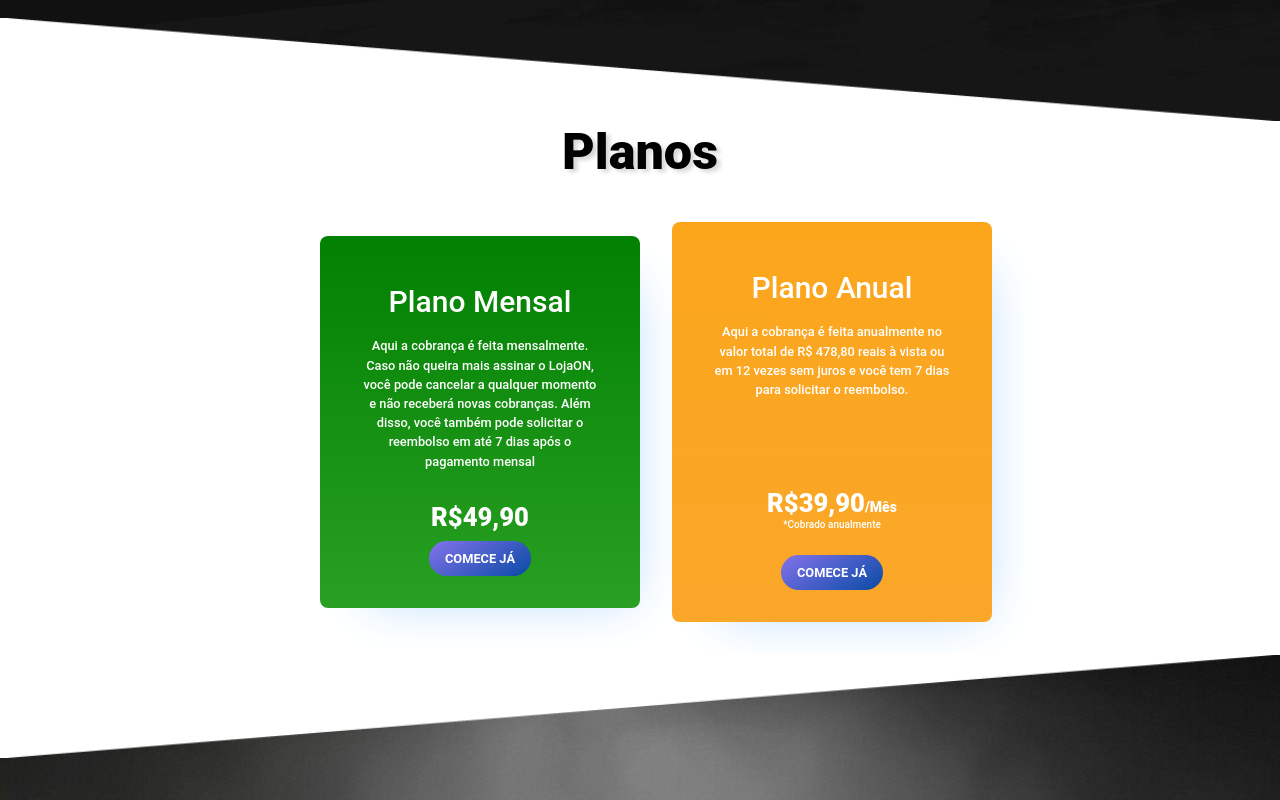
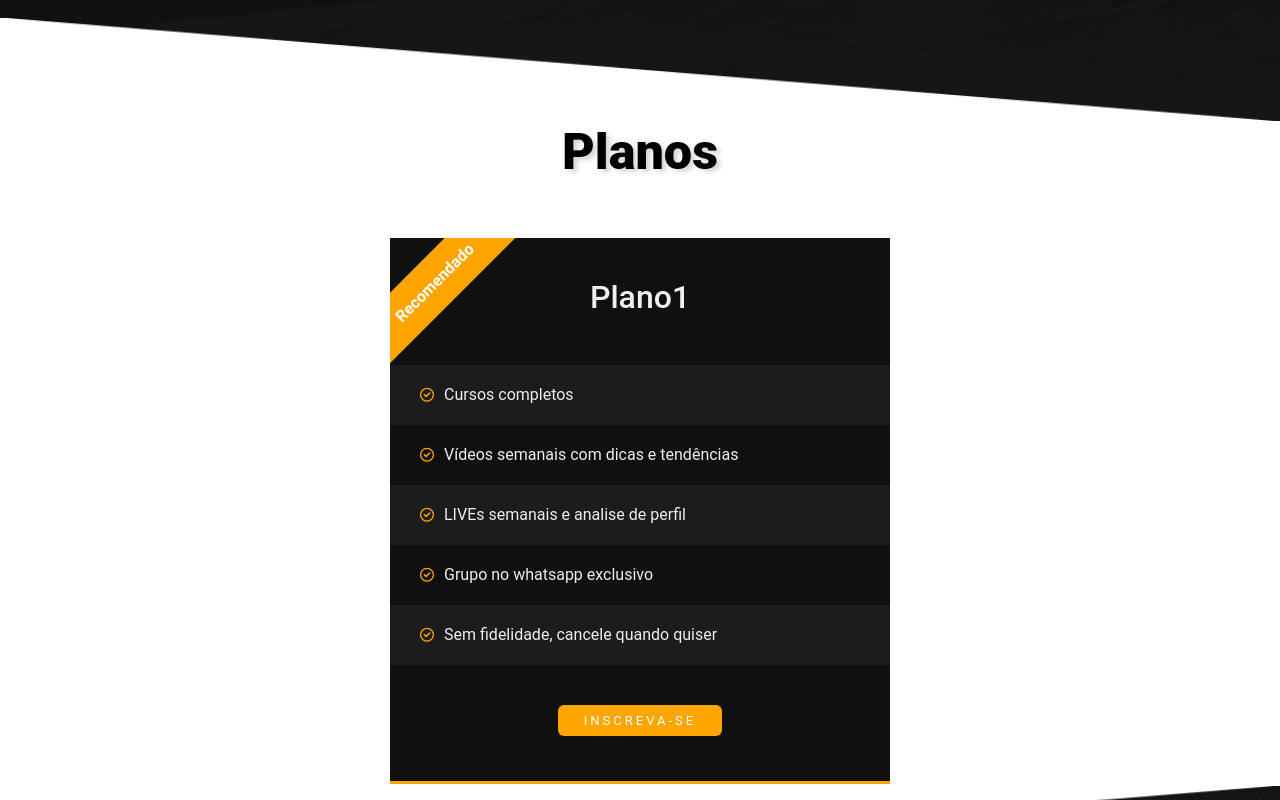
Before and after one commit to Rodrigo-171/acelerator, a plain HTML site: page index.html in a window 1280 px wide. Shown: the part 3100-3900 px from the top of the page. Drawn offline with Linux system fonts and the light colour scheme.

Commit message:
finalizando a parte planos

```diff
--- a/css/custom.css
+++ b/css/custom.css
@@ -226,11 +226,89 @@ html, body{
 .sub-title-mentor span{color: rgb(255, 154, 50);;}
 
 /* Planos */
-.cards {
-    display: flex;
-    align-items: center;
-    padding: 32px;
-    justify-content: center;
+.row>* {
+    padding: 0;
+}
+
+.card-plano {
+    position: relative;
+    max-width: 500px;
+    overflow: hidden;
+}
+
+.ribbon {
+    width: 200px;
+    position: absolute;
+    top: 20px;
+    left: -55px;
+    text-align: center;
+    line-height: 50px;
+    color: #222;
+    font-weight: bold;
+    transform: rotate(-45deg);
+    -webkit-transform: rotate(-45deg);
+    -moz-transform: rotate(-45deg);
+}
+
+.top-plano {
+    background: #101010;
+    color: #eee;
+    padding: 40px;
+    color: #ECF0F1;
+    text-align: center;
+}
+
+.bottom-plano {
+    border-top: 0px;
+    padding-bottom: 5px;
+    color: #eee;
+    background: #101010;
+    text-align: center;
+}
+
+.bottom-plano ul {
+    list-style: none;
+    list-style-type: none;
+    margin: 0px;
+    padding: 0px;
+    text-align: left;
+}
+
+.bottom-plano ul li {
+    line-height: 60px;
+    padding: 0px 30px;
+}
+
+.bottom-plano ul li:nth-child(odd) {
+    background: rgba(255, 255, 255, .05);
+}
+
+.bottom-plano i {
+    margin-right: 10px;
+    font-size: 14px;
+    color: orange;
+}
+
+.bottom-plano > a {
+    margin: 40px;
+    width: auto;
+}
+
+a.btn-custom, input.btn-custom {
+    font-size: 13px;
+    color: #222;
+    letter-spacing: 3px;
+    line-height: normal;
+    text-decoration: none;
+    text-transform: uppercase;
+    padding: 7px 25px 7px 25px;
+    background: orange;
+    display: inline-block;
+}
+
+.ps1-deco{
+    background: orange;
+    height: 4px;
 }
 
 #planos .container h1 {
@@ -241,84 +319,6 @@ html, body{
     text-align: center;
 }
 
-.card-plano {
-    display: flex;
-    flex-direction: column;
-    align-items: center;
-    text-align: center;
-    background-color: #fff;
-    padding: 2rem 2.5rem;
-    border-radius: 8px;
-    max-height: 438px;
-    margin-left: 32px;
-}
-
-.card-plano.mensal {
-    background: linear-gradient(180deg,#018001 0%,#29a023 100%);
-    box-shadow: 20px 20px 50px -30px #afd6ff;
-}
-
-.card-plano.anual {
-    background: linear-gradient(180deg,#fca61c 0%,#faa72a 100%);
-    box-shadow: 20px 20px 50px -30px #afd6ff;
-}
-
-.card-plano h3 {
-    font-size: 30px;
-    margin: 16px 0;
-    font-weight: 500;
-    color: #fff;
-}
-
-.card-plano span {
-    font-weight: 500;
-    max-width: 240px;
-    font-size: 80%;
-    margin-bottom: 16px;
-    min-height: 150px;
-    color: #fff;
-}
-
-.card-plano h2 {
-    font-size: clamp(1rem, 2vw, 3rem);
-    color: #fff;
-    font-weight: 900;
-}
-
-.card-plano button {
-    padding: 0.5rem 1rem;
-    text-transform: uppercase;
-    border-radius: 32px;
-    border: none;
-    cursor: pointer;
-    font-size: 80%;
-    font-weight: 600;
-    color: #fff;
-    border: none !important;
-    box-shadow: none !important;
-}
-
-.card-plano button {
-    background-image: linear-gradient(147deg, #8472ec, #094ba5 );
-}
-
-.card-plano button a{
-    text-decoration: none;
-    color: white;
-}
-
-
-.card-plano h2 b {
-    font-size: 14px;
-    color: #fff;
-}
-
-.card-plano h2 span {
-    font-size: 10px;
-    display: block;
-    min-height: auto;
-    color: #fff;
-}
 
 .spothlight-branco::after {
     transform: scaleY(-1);
--- a/index.html
+++ b/index.html
@@ -106,20 +106,25 @@
 
     <section id="planos" class="spothlight-branco">
         <div class="container">
-            <h1>Planos</h1>
-            <div class="cards">
-                <div class="card-plano mensal">
-                    <h3>Plano Mensal</h3>
-                    <span>Aqui a cobrança é feita mensalmente. Caso não queira mais assinar o LojaON, você pode cancelar a qualquer momento e não receberá novas cobranças. Além disso, você também pode solicitar o reembolso em até 7 dias após o pagamento mensal</span>
-                    <h2>R$49,90</h2>
-                    <button><a href="form.html">Comece já</a></button>
-                </div>
-                <div class="card-plano anual">
-                    <h3>Plano Anual</h3>
-                    <span>Aqui a cobrança é feita anualmente no valor total de R$ 478,80 reais à vista ou em 12 vezes sem juros e você tem 7 dias para solicitar o reembolso.</span>
-                    <h2>R$39,90<b>/Mês</b><span>*Cobrado anualmente</span></h2>
+            <div class="row">
+                <h1>Planos</h1>
+                <div class="mx-auto mt-5 col-lg-12 col-md-12 card-plano">
 
-                    <button><a href="form.html">Comece já</a></button>
+                    <div class="top-plano">
+                        <div class="ribbon color-2 text-white" style="background:  0% 0% / cover orange; color: white !important;">Recomendado</div>
+                        <h2>Plano1</h2>
+                    </div>
+                    <div class="bottom-plano">
+                        <ul>
+                            <li><i class="fa-regular fa-circle-check"></i>Cursos completos</li>
+                            <li><i class="fa-regular fa-circle-check"></i>Vídeos semanais com dicas e tendências</li>
+                            <li><i class="fa-regular fa-circle-check"></i>LIVEs semanais e analise de perfil</li>
+                            <li><i class="fa-regular fa-circle-check"></i>Grupo no whatsapp exclusivo</li>
+                            <li><i class="fa-regular fa-circle-check"></i>Sem fidelidade, cancele quando quiser</li>
+                        </ul>
+                        <a href="form.html" target="_blank" class="btn btn-custom text-white">inscreva-se</a>
+                    </div>
+                    <div class="ps1-deco" style="background-size: cover;"></div>
                 </div>
             </div>
         </div>
```
